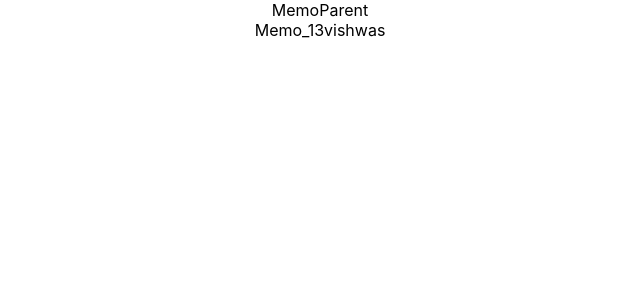
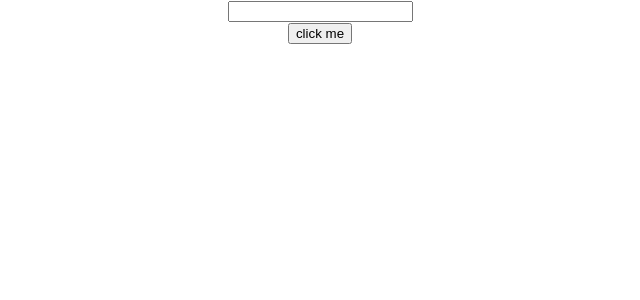
Before and after one commit to yakkantiChakradhar/Reactjs, a React (Create React App) app: page / in a window 1280 px wide. Shown: the top 300 px of the page, without its empty margins (320-960 px from the left). Built offline with nearby package versions, Linux system fonts and the light colour scheme.

Commit message:
forwarding refs

```diff
--- a/src/App.js
+++ b/src/App.js
@@ -1,5 +1,8 @@
 import './App.css';
-import MemoParent from './newly/MemoParent';
+import FRparentInput from './newly/FRparentInput';
+//import FocusInput from './newly/FocusInput13_1.2';
+//import ReactRefs from './newly/ReactRefs_13';
+// import MemoParent from './newly/MemoParent';
 //
 //import FragmentDemo from './newly/FragmentDemo_11';
 //import PureComp from './newly/PureComponent_12';
@@ -41,7 +44,10 @@ function App() {
 {/* <LifeCycleMethods /> */}
 {/* <FragmentDemo /> */}
 {/* <PureComp /> */}
-<MemoParent ></MemoParent>
+{/* <MemoParent ></MemoParent> */}
+{/* <ReactRefs /> */}
+{/* <FocusInput /> */}
+<FRparentInput />
     </div>
   );
 }
--- /dev/null
+++ b/src/newly/FRinput.js
@@ -0,0 +1,9 @@
+import React from 'react'
+
+const FRinput = React.forwardRef((props,ref) => {
+  return (<div>
+    <input type='text' ref={ref} />
+     </div>)
+}
+)
+export default FRinput
--- /dev/null
+++ b/src/newly/FRparentInput.js
@@ -0,0 +1,22 @@
+import React, { Component } from 'react'
+import FRinput from './FRinput';
+
+class FRparentInput extends Component {
+    constructor(props) {
+      super(props)
+         this.parentComponent = React.createRef();
+    }
+
+    clickHandler =()=>{this.parentComponent.current.focus()}
+
+  render() {
+    return (
+      <div>
+        <FRinput ref={this.parentComponent} />
+        <button onClick={this.clickHandler}>click me</button>
+      </div>
+    )
+  }
+}
+
+export default FRparentInput
```
Also changed, not shown: src/newly/FocusInput13_1.2.js (added, +24 -0 lines), src/newly/InputRef_13.1.js (added, +23 -0 lines), src/newly/ReactRefs_13.js (added, +52 -0 lines).
